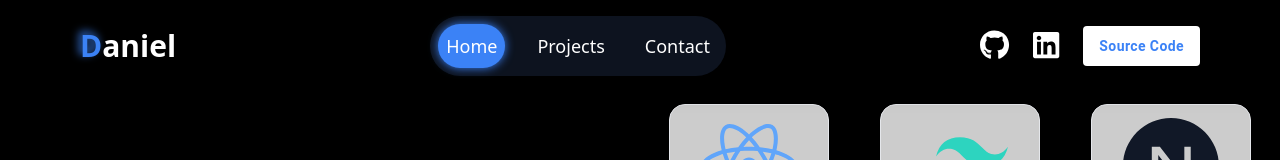
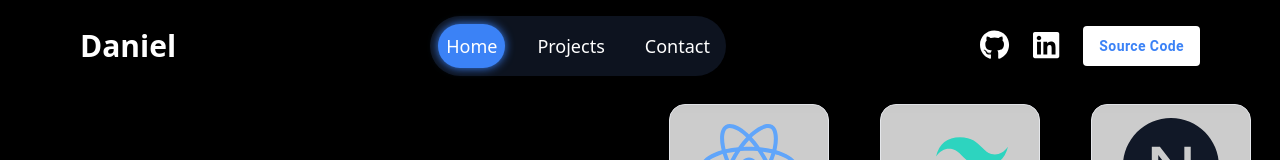
Before and after one commit to Lamd11/PortfolioWebsite, a Next.js app: page / in a window 1280 px wide. Shown: the top 160 px of the page. Built offline with nearby package versions, Linux system fonts and the light colour scheme.

Commit message:
Navbar color changes. Scrolling down has different color

```diff
--- a/src/app/components/Landing/Navbar.tsx
+++ b/src/app/components/Landing/Navbar.tsx
@@ -10,6 +10,7 @@ const anchors = ["home", "projects", "contact"];
 const Navbar = () => {
     const [activeSection, setActiveSection] = useState("home");
     const [menuOpen, setMenuOpen] = useState(false);
+    const [isScrolled, setIsScrolled] = useState(false)
 
     const socials = [
         {
@@ -50,6 +51,19 @@ const Navbar = () => {
         return () => window.removeEventListener("scroll", handleScroll);
     }, []);
 
+    useEffect(() => {
+        const handleScrollBG = () => {
+            if (window.scrollY > 80) {
+                setIsScrolled(true);
+            }
+            else {
+                setIsScrolled(false);
+            }
+        }
+        window.addEventListener("scroll", handleScrollBG);
+        return () => window.removeEventListener("scrol", handleScrollBG)
+    })
+
     // Toggle body overflow when menu is open. Cool trick to stop user scrolling
     useEffect(() => {
         if (menuOpen) {
@@ -64,17 +78,11 @@ const Navbar = () => {
     }, [menuOpen]);
 
     return (
-        <nav className="fixed top-0 z-50 w-full bg-black/50 shadow-lg backdrop-blur-md">
+        <nav className={`fixed top-0 z-50 w-full ${isScrolled ? "bg-slate-950" : "bg-black/50"} transition-colors duration-200 shadow-lg`}>
             <div className="flex w-full items-center justify-between p-4 md:mx-auto md:w-[90%]">
                 {/* Logo */}
                 <h1 className="z-50 text-3xl font-bold text-white">
-                    <span className="relative inline-block">
-                        <span className="absolute bottom-[3px] right-[3px] text-blue-500 blur-sm">
-                            D
-                        </span>
-                        <span className="relative text-blue-500">D</span>
-                    </span>
-                    aniel
+                    Daniel
                 </h1>
 
                 {/* Desktop. Navigation with Bubble Effect */}
```
